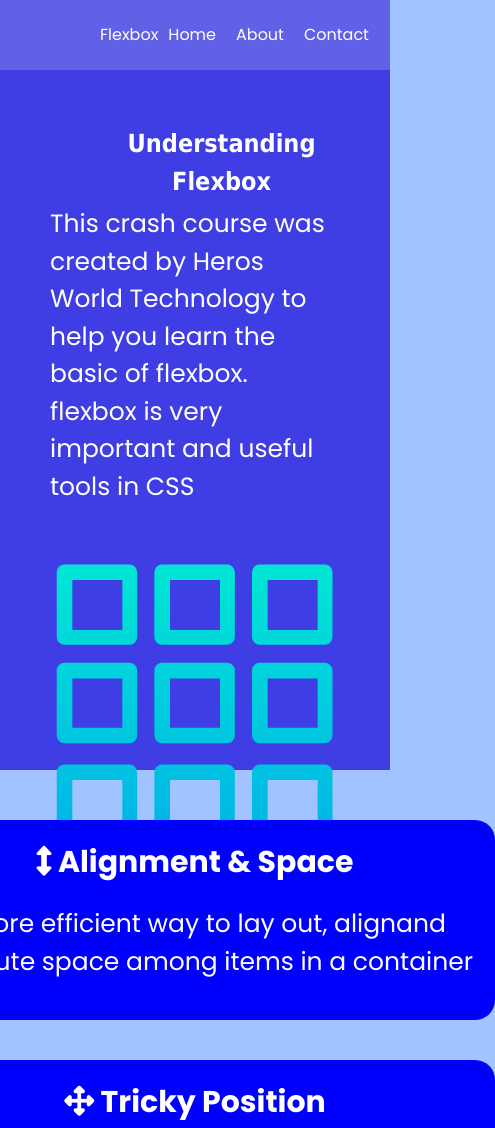
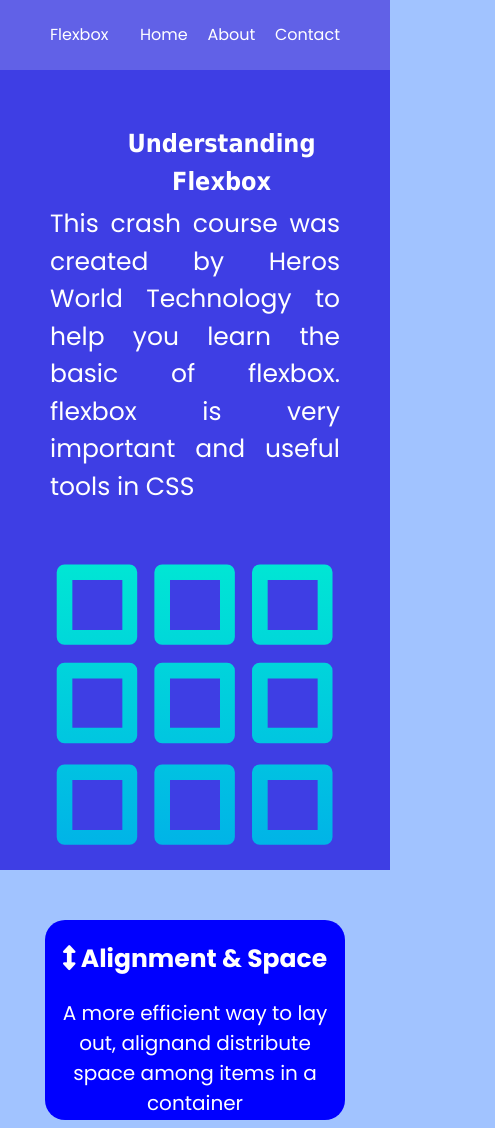
Before and after one commit to lwwtydamola/oyelakinflexbox, a plain HTML site: page index.html in a window 390 px wide. Shown: the top 1128 px of the page, 495 px wide, since content can reach past the window. Drawn offline with Linux system fonts and the light colour scheme.

Commit message:
Add files via upload

```diff
--- a/css/style.css
+++ b/css/style.css
@@ -106,12 +106,19 @@ h2 {
 
 
 
-@media screen and (max-width: 900px){
+@media screen and (max-width: 400px){
+    #nav {
+        width: 100%;
+        padding: 0 50px;
+        margin: auto;
+        background-color: rgb(97, 97, 231);
+    }
+
     #hero .hero2 {
             display: flex;
             flex-direction: column;
-            height: 600px;
-            flex-wrap: nowrap;
+            height: 700px;
+            text-align: justify;
 
     }
     h1 {
@@ -132,14 +139,22 @@ h2 {
     .align {
     background-color: blue;
     height: 200px;
-    width: 600px;
+    width: 300px;
     margin: 20px 0px;
     border-radius: 20px;
    }
    h2{
-    font-size: 30px;
+    font-size: 25px;
    }
    .pr {
-    font-size: 25px;
-   }
+    font-size: 20px;
+
 }
+
+li {
+    list-style-type: none;
+    padding: 0px;
+    border-radius: 0px;
+  }
+
+}
```
